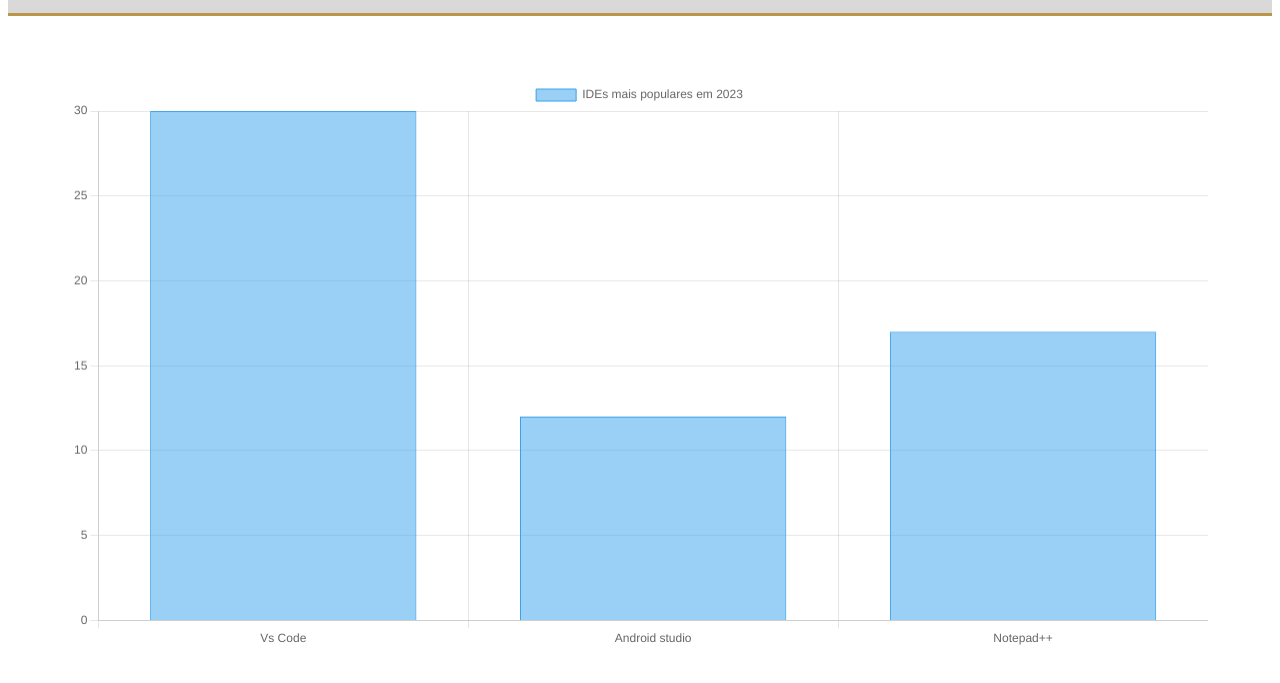
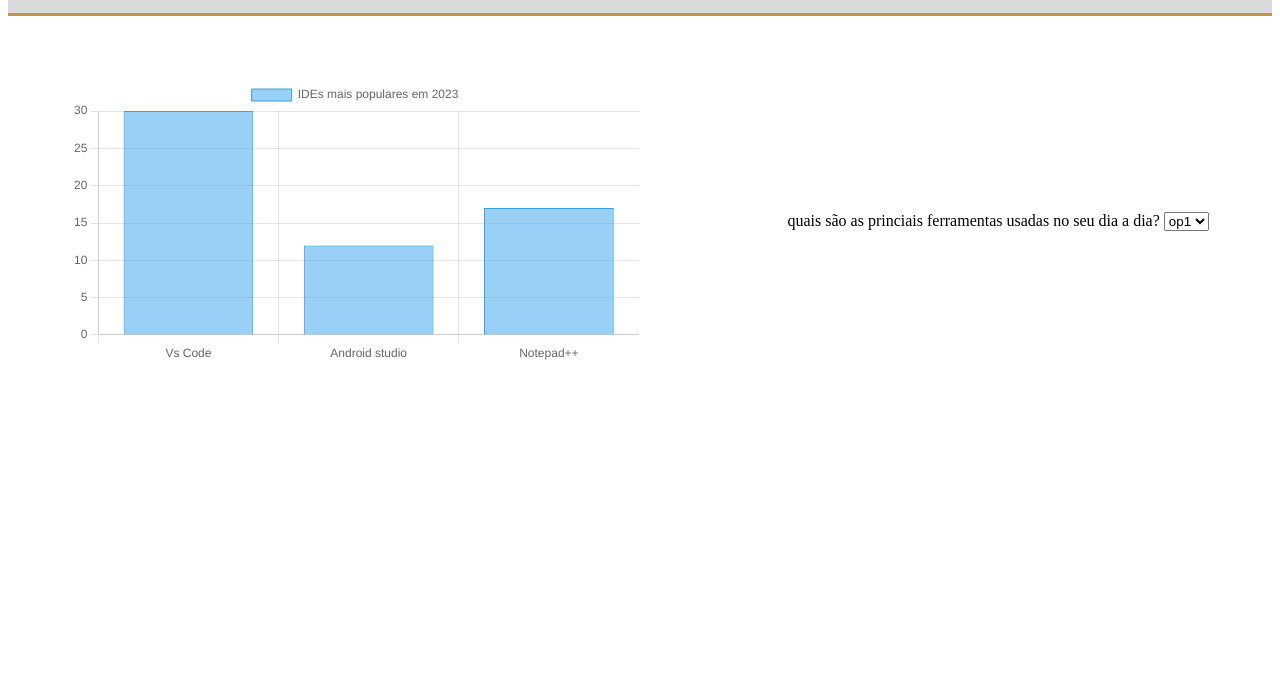
Before and after one commit to lUIZ-PAULO-FRUTUOSO/EducatioNow_main, a plain HTML site: page site/projeto.html in a window 1280 px wide. Shown: the part 95-778 px from the top of the page. Drawn offline with nearby package versions, Linux system fonts and the light colour scheme.

Commit message:
alterações minimas

```diff
--- a/site/projeto.html
+++ b/site/projeto.html
@@ -20,15 +20,31 @@
             </ul>
           </nav>
       </header>
+
       <div class="conteiner">
-        <div>
+
+       <div class="divGrafico">
+
+        <div class="grafico">
             <canvas id="grafico_barras"></canvas>
         </div>
+        <div >
+            quais são as princiais ferramentas usadas no seu dia a dia?
+           <select name="" id="">
+            <option disabled value="">op1</option>
+            <option  value="">op1</option>
+            <option  value="">op2</option>
+           </select>
+        </div>
+
+       </div>
+
       </div>
 
 </body>
 </html>
         <script>
+
             const moc1 = document.getElementById('grafico_barras');
             new Chart(moc1,{
             type:'bar',
--- a/site/style.css
+++ b/site/style.css
@@ -74,3 +74,13 @@
         background-color: #D9D9D9;
 
     }
+    .grafico{
+        width: 50%;
+    }
+    .divGrafico{
+flex-direction: row;
+display: flex;
+align-items: center;
+justify-content: space-between;
+
+    }
```
Also changed, not shown: site/artigos.html (+2 -2 lines), site/charts.js (deleted, +0 -13 lines), site/index.html (+5 -0 lines), site/function.js (added).
